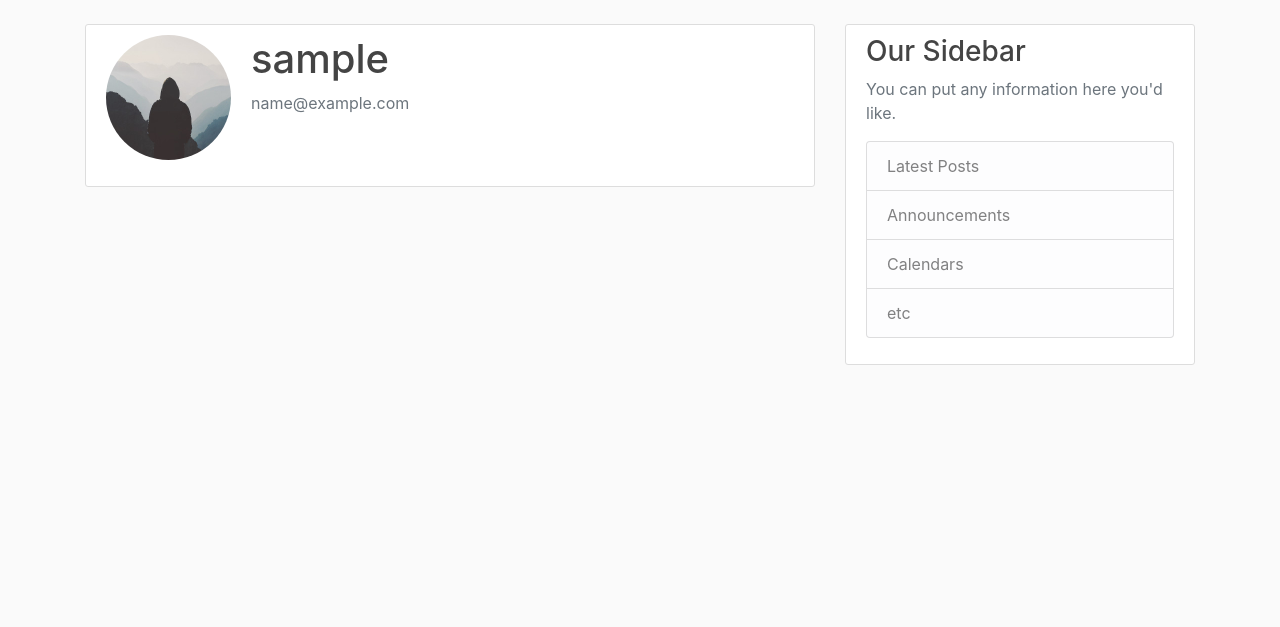
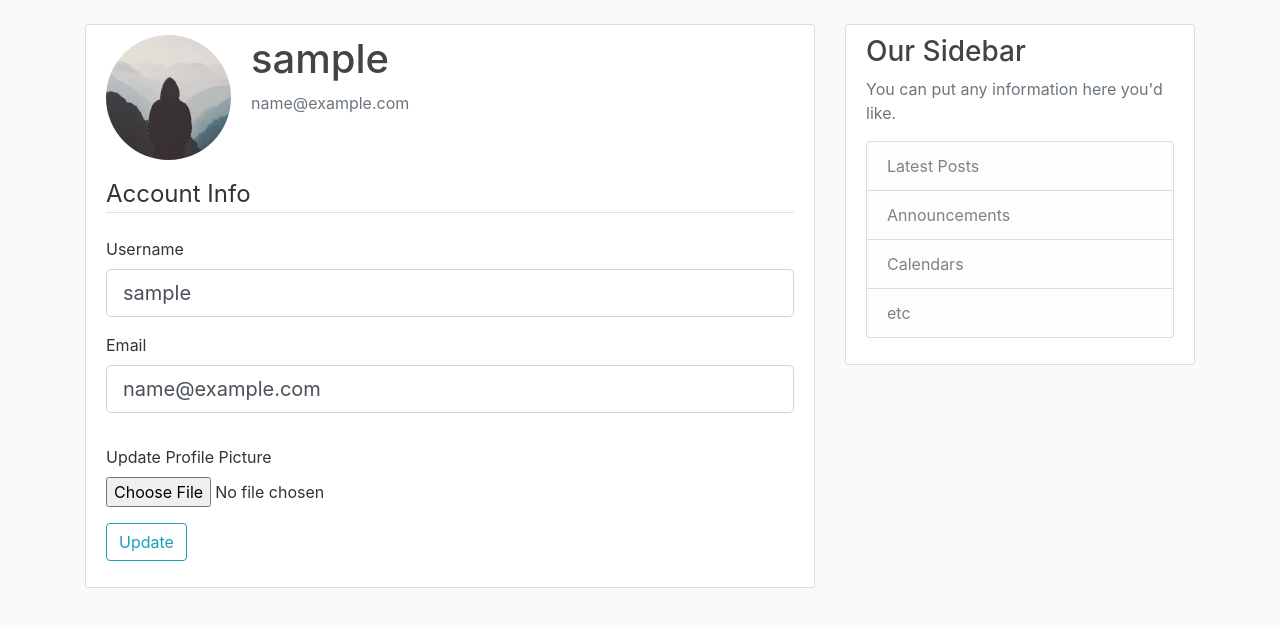
Before and after one commit to kosist/flask-study, a Flask app: page /account in a window 1280 px wide. Shown: the part 56-683 px from the top of the page. Run offline with Flask 2, Linux system fonts and the light colour scheme; the visitor is signed in with stand-in values (Sample User, id 1); data comes from the database, SQL or seed files in the repository; some libraries are stand-ins or nearby versions.

Commit message:
Added ability to load/change user profile picture

```diff
--- a/flaskblog/forms.py
+++ b/flaskblog/forms.py
@@ -1,4 +1,6 @@
 from flask_wtf import FlaskForm
+from flask_wtf.file import FileField, FileAllowed
+from flask_login import current_user
 from wtforms import StringField, PasswordField, SubmitField, BooleanField
 from wtforms.validators import DataRequired, Length, Email, EqualTo, ValidationError
 from flaskblog.models import User
@@ -20,6 +22,24 @@ class RegistrationForm (FlaskForm):
 		if user:
 			raise ValidationError('That email is taken. Please, user another email')
 
+class UpdateAccountForm (FlaskForm):
+	username = StringField('Username', validators=[DataRequired(), Length(min=2, max=20)])
+	email = StringField('Email', validators=[DataRequired(), Email()])
+	picture = FileField('Update Profile Picture', validators=[FileAllowed(['jpg', 'png'])])
+	submit = SubmitField('Update')
+
+	def validate_username(self, username):
+		if username.data != current_user.username:
+			user = User.query.filter_by(username = username.data).first()
+			if user:
+				raise ValidationError('That username is taken. Please, choose another username')
+
+	def validate_email(self, email):
+		if email.data != current_user.email:
+			user = User.query.filter_by(email = email.data).first()
+			if user:
+				raise ValidationError('That email is taken. Please, user another email')
+
 class LoginForm (FlaskForm):
 	email = StringField('Email', validators=[DataRequired(), Email()])
 	password = PasswordField('Password', validators=[DataRequired()])
--- a/flaskblog/routes.py
+++ b/flaskblog/routes.py
@@ -1,6 +1,9 @@
+import os
+import secrets
+from PIL import Image
 from flask import render_template, url_for, flash, redirect, request
 from flaskblog import app, db, bcrypt
-from flaskblog.forms import RegistrationForm, LoginForm
+from flaskblog.forms import RegistrationForm, LoginForm, UpdateAccountForm
 from flaskblog.models import User, Post
 from flask_login import login_user, current_user, logout_user, login_required
 
@@ -62,8 +65,34 @@ def logout():
 	logout_user()
 	return redirect(url_for('home'))
 
-@app.route("/account")
+def save_picture(form_picture):
+	random_hex = secrets.token_hex(8)
+	_, f_ext = os.path.splitext(form_picture.filename)
+	picture_fn = random_hex + f_ext
+	picture_path = os.path.join(app.root_path, 'static/profile_pics', picture_fn)
+
+	output_size = (125, 125)
+	i = Image.open(form_picture)
+	i.thumbnail(output_size)
+	i.save(picture_path)
+
+	return picture_fn
+
+@app.route("/account", methods=['GET', 'POST'])
 @login_required
 def account():
+	form = UpdateAccountForm()
+	if form.validate_on_submit():
+		if form.picture.data:
+			picture_file = save_picture(form.picture.data)
+			current_user.image_file = picture_file
+		current_user.username = form.username.data
+		current_user.email = form.email.data
+		db.session.commit()
+		flash('Your account has been updated', 'success')
+		return redirect(url_for('account'))
+	elif request.method == 'GET':
+		form.username.data = current_user.username
+		form.email.data = current_user.email
 	image_file = url_for('static', filename='profile_pics/' + current_user.image_file)
-	return render_template('account.html', title='Account', image_file=image_file)
+	return render_template('account.html', title='Account', image_file=image_file, form=form)
--- a/flaskblog/templates/account.html
+++ b/flaskblog/templates/account.html
@@ -8,6 +8,49 @@
 	      <p class="text-secondary">{{ current_user.email }}</p>
 	    </div>
 	  </div>
-	  <!-- FORM HERE -->
+		<form method="POST" action="" enctype="multipart/form-data">
+			{{ form.hidden_tag() }}
+			<fieldset class="form-group">
+				<legend class="border-bottom mb-4">Account Info</legend>
+				<div class="form-group">
+					{{ form.username.label(class="form-control-label") }}
+					{% if form.username.errors %}
+						{{ form.username(class="form-control form-control-lg is-invalid") }}
+						<div class="invalid-feedback">
+							{% for error in form.username.errors %}
+								<span>{{ error }}</span>
+							{% endfor %}
+						</div>
+					{% else %}
+						{{ form.username(class="form-control form-control-lg") }}
+					{% endif %}
+				</div>
+				<div class="form-group">
+					{{ form.email.label(class="form-control-label") }}
+					{% if form.email.errors %}
+						{{ form.email(class="form-control form-control-lg is-invalid") }}
+						<div class="invalid-feedback">
+							{% for error in form.email.errors %}
+								<span>{{ error }}</span>
+							{% endfor %}
+						</div>
+					{% else %}
+						{{ form.email(class="form-control form-control-lg") }}
+					{% endif %}
+				</div>
+			</fieldset>
+			<div class="form-group">
+					{{ form.picture.label() }}
+					{{ form.picture(class="form-control-file") }}
+					{% if form.picture.errors %}
+						{% for error in form.picture.errors %}
+							<span class="text-danger">{{ error }}</span></br>
+						{% endfor %}
+					{% endif %}
+			</div>
+			<div class="form-group">
+				{{ form.submit(class="btn btn-outline-info") }}
+			</div>
+		</form>
 	</div>
 {% endblock content %}
--- a/flaskblog/templates/register.html
+++ b/flaskblog/templates/register.html
@@ -7,7 +7,6 @@
 				<legend class="border-bottom mb-4">Join Today</legend>
 				<div class="form-group">
 					{{ form.username.label(class="form-control-label") }}
-
 					{% if form.username.errors %}
 						{{ form.username(class="form-control form-control-lg is-invalid") }}
 						<div class="invalid-feedback">
@@ -18,7 +17,6 @@
 					{% else %}
 						{{ form.username(class="form-control form-control-lg") }}
 					{% endif %}
-
 				</div>
 				<div class="form-group">
 					{{ form.email.label(class="form-control-label") }}
```
